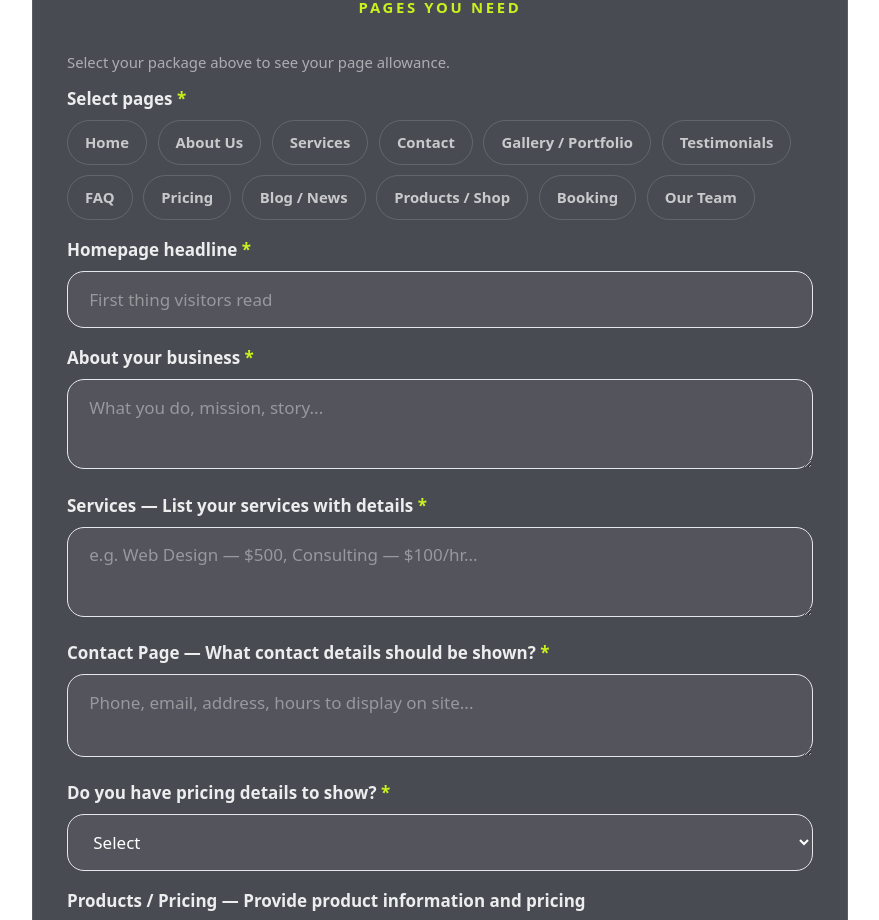
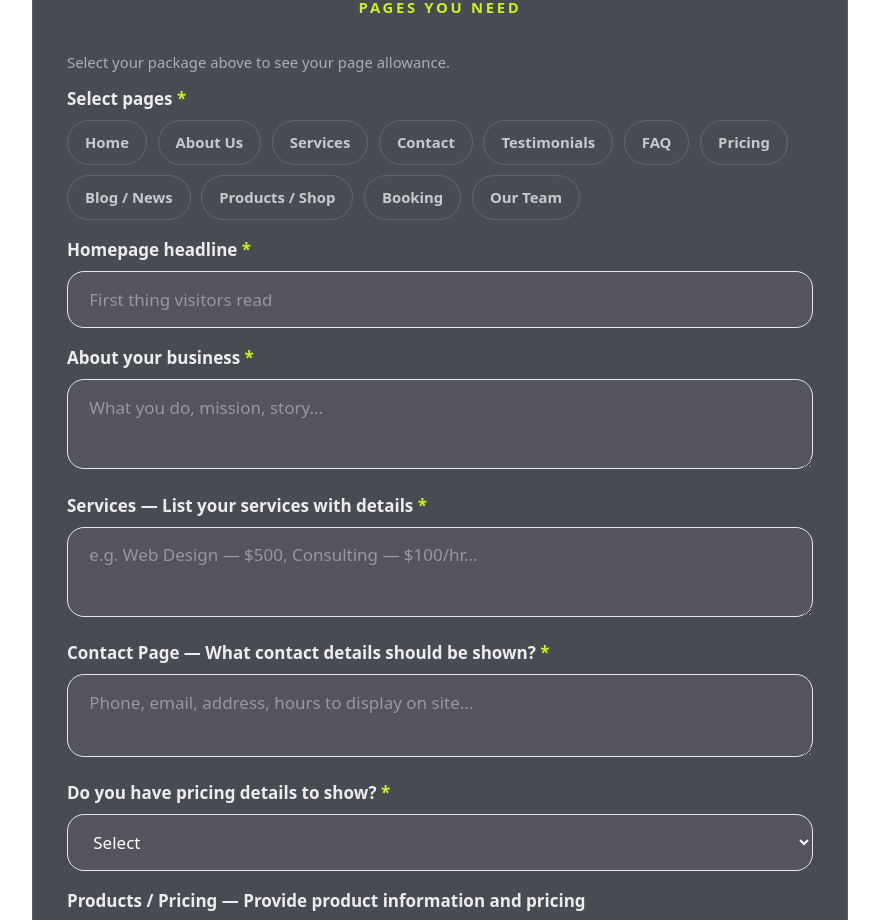
Before and after one commit to BizzOne-Digital/Bizzoneform, a Next.js app: page / in a window 1280 px wide. Shown: the part 4360-5280 px from the top of the page, without its empty margins (200-1079 px from the left). Built offline with nearby package versions, Linux system fonts and the light colour scheme.

Commit message:
Remove Gallery/Portfolio page option, cap Standard plan to 5 pages
Standard ($79) plan now disables page selection once 5 pages are chosen,
matching its actual page allowance.

```diff
--- a/src/components/LeadForm.tsx
+++ b/src/components/LeadForm.tsx
@@ -43,7 +43,7 @@ const ADDONS: Addon[] = [
 const GOALS = ["Generate leads", "Sell products online", "Book appointments", "Build brand awareness", "Showcase portfolio", "Inform customers"];
 const STYLES = ["Modern & minimalist", "Bold & graphic", "Corporate & professional", "Warm & approachable", "Luxury & high-end", "Dark & sleek"];
 const LOGO_OPTS = ["Yes — I'll upload it", "No — I need one designed", "Have one but needs updating"];
-const PAGES = ["Home", "About Us", "Services", "Contact", "Gallery / Portfolio", "Testimonials", "FAQ", "Pricing", "Blog / News", "Products / Shop", "Booking", "Our Team"];
+const PAGES = ["Home", "About Us", "Services", "Contact", "Testimonials", "FAQ", "Pricing", "Blog / News", "Products / Shop", "Booking", "Our Team"];
 
 function Divider({ children }: { children: React.ReactNode }) {
   return (
@@ -53,14 +53,15 @@ function Divider({ children }: { children: React.ReactNode }) {
   );
 }
 
-function Pills({ options, selected, onToggle }: { options: string[]; selected: string[]; onToggle: (v: string) => void }) {
+function Pills({ options, selected, onToggle, max }: { options: string[]; selected: string[]; onToggle: (v: string) => void; max?: number }) {
   return (
     <div className="flex flex-wrap gap-2.5">
       {options.map((o) => {
         const on = selected.includes(o);
+        const disabled = !on && max !== undefined && selected.length >= max;
         return (
-          <button key={o} type="button" onClick={() => onToggle(o)}
-            className={`rounded-full border px-4 py-2.5 text-sm font-semibold transition-all ${on ? "border-brand-mint bg-brand-mint/20 text-brand-mint" : "border-white/15 text-white/70 hover:border-white/35"}`}>
+          <button key={o} type="button" disabled={disabled} onClick={() => onToggle(o)}
+            className={`rounded-full border px-4 py-2.5 text-sm font-semibold transition-all ${on ? "border-brand-mint bg-brand-mint/20 text-brand-mint" : disabled ? "cursor-not-allowed border-white/8 text-white/25" : "border-white/15 text-white/70 hover:border-white/35"}`}>
             {o}
           </button>
         );
@@ -112,7 +113,11 @@ export default function LeadForm() {
     setLogoUploading(false);
   };
   const set = (k: string, v: string) => { setF((p) => ({ ...p, [k]: v })); if (status === "error") setStatus("idle"); };
-  const togglePage = (v: string) => setF((p) => ({ ...p, pages: p.pages.includes(v) ? p.pages.filter((x) => x !== v) : [...p.pages, v] }));
+  const togglePage = (v: string) => setF((p) => {
+    if (p.pages.includes(v)) return { ...p, pages: p.pages.filter((x) => x !== v) };
+    if (selectedPkgId === "standard" && p.pages.length >= 5) return p;
+    return { ...p, pages: [...p.pages, v] };
+  });
   const toggleAddon = (id: string) => setAddons((p) => p.includes(id) ? p.filter((x) => x !== id) : [...p, id]);
 
   /* Issue 1 fix: selectedPkg properly derived so template string renders correctly */
@@ -365,7 +370,8 @@ export default function LeadForm() {
               : "Select your package above to see your page allowance."}
           </p>
           <label className={labelCls}>Select pages <span className="text-brand-mint">*</span></label>
-          <Pills options={PAGES} selected={f.pages} onToggle={togglePage} />
+          <Pills options={PAGES} selected={f.pages} onToggle={togglePage} max={selectedPkgId === "standard" ? 5 : undefined} />
+          {selectedPkgId === "standard" && <p className="mt-2 text-xs text-white/40">Standard plan includes up to 5 pages.</p>}
 
           <div className="mt-4"><label className={labelCls}>Homepage headline <span className="text-brand-mint">*</span></label><input className={field} value={f.headline} onChange={(e) => set("headline", e.target.value)} placeholder="First thing visitors read" /></div>
           <div className="mt-4"><label className={labelCls}>About your business <span className="text-brand-mint">*</span></label><textarea className={`${field} min-h-[90px] resize-y`} value={f.about} onChange={(e) => set("about", e.target.value)} placeholder="What you do, mission, story..." /></div>
```
